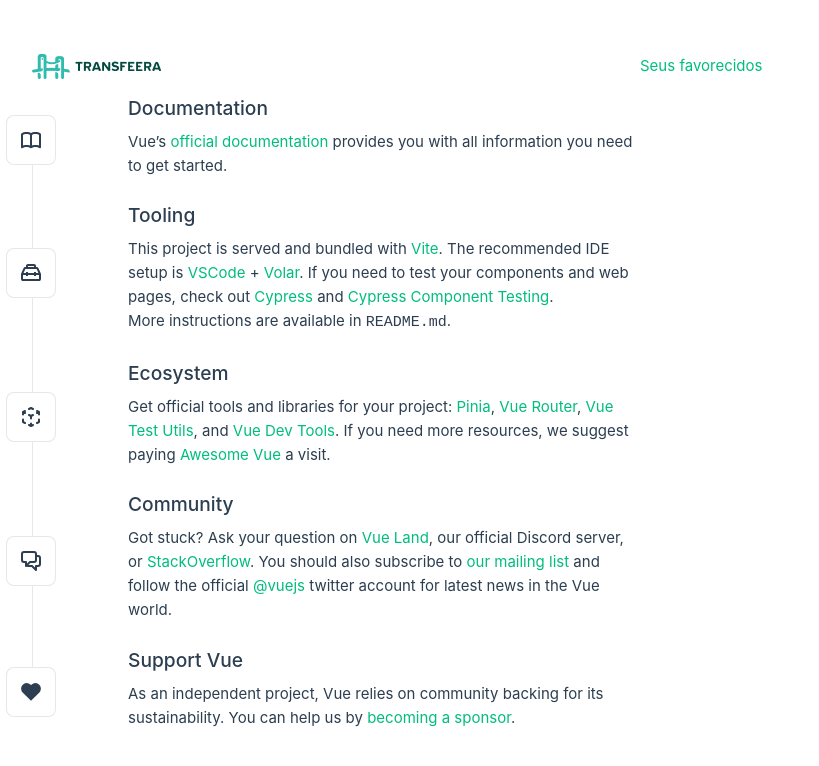
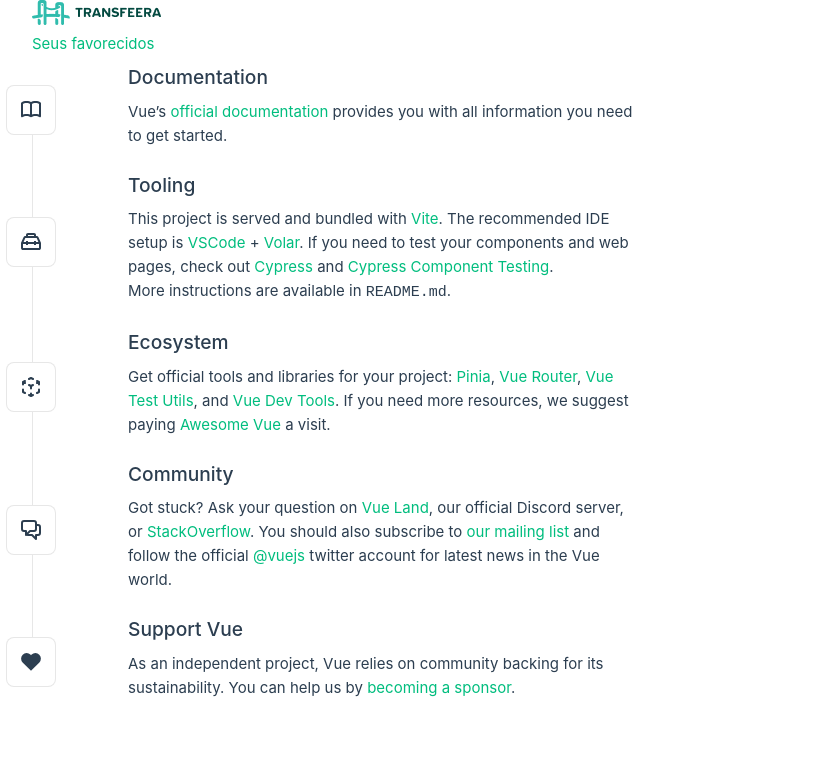
Before and after one commit to pedroMattos/project-transfeera, a Vue app: page / in a window 1280 px wide. Shown: the top 766 px of the page, without its empty margins (0-819 px from the left). Built offline with nearby package versions, Linux system fonts and the light colour scheme.

Commit message:
feat: add main layout

```diff
--- a/src/App.vue
+++ b/src/App.vue
@@ -1,10 +1,19 @@
 <script setup lang="ts">
-import { RouterLink, RouterView } from 'vue-router'
+import { RouterView } from 'vue-router'
 import HeaderApp from '@/components/header/index.vue'
 </script>
 
 <template>
-  <header-app />
+  <section class="main-app">
+    <header-app />
+    <RouterView />
+  </section>
+</template>
 
-  <RouterView />
-</template>
+<style lang="scss" scoped>
+  .main-app {
+    display: flex;
+    flex-direction: column;
+    height: 100vh;
+  }
+</style>
```
